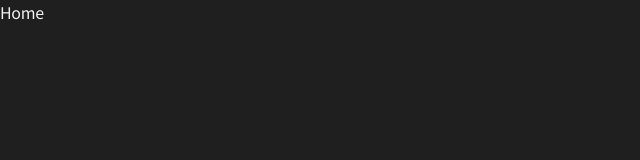
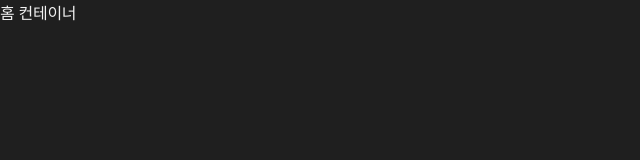
Before and after one commit to qpow1018/elden-wiki-client, a Next.js app: page / in a window 1280 px wide. Shown: the top 160 px of the page, without its empty margins (0-640 px from the left). Built offline with nearby package versions, Linux system fonts and the light colour scheme.

Commit message:
Feat: create HomeContainer

```diff
--- a/src/app/page.tsx
+++ b/src/app/page.tsx
@@ -1,8 +1,7 @@
+import HomeContainer from '@/containers/Home';
 
 export default function Home() {
   return (
-    <main>
-      Home
-    </main>
+    <HomeContainer />
   );
 }
--- /dev/null
+++ b/src/containers/Home/index.tsx
@@ -0,0 +1,8 @@
+
+
+
+export default function Home() {
+  return (
+    <div>홈 컨테이너</div>
+  );
+}
```
